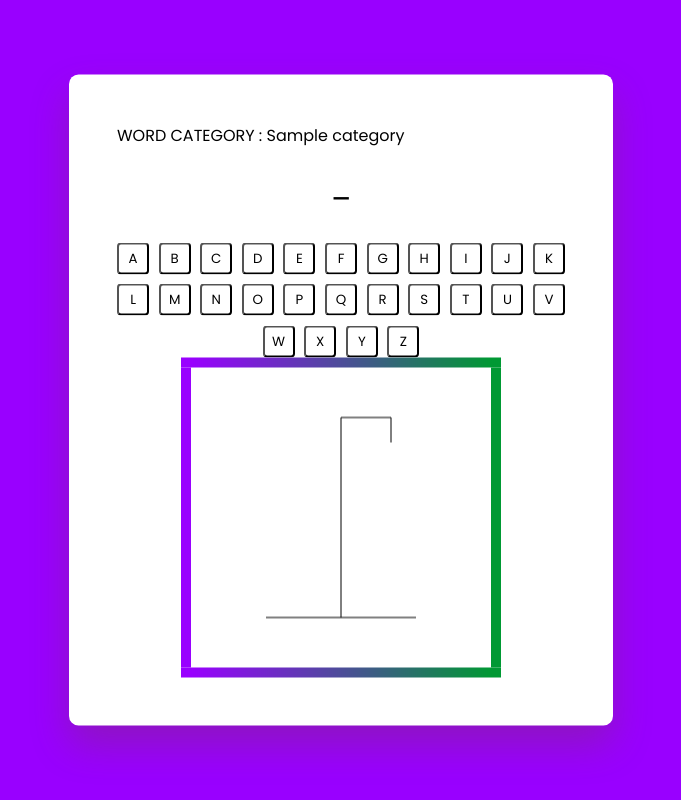
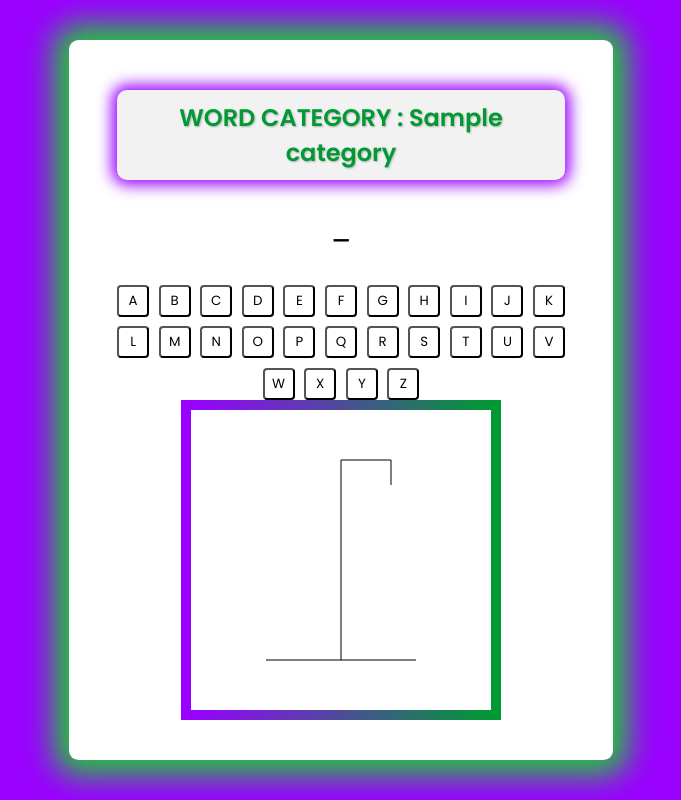
Before and after one commit to Manishv005/AgileWebDevProject35, a Flask app: template app/templates/display_word.html in a window 1280 px wide. Shown: the whole page, without its empty margins (299-980 px from the left). Run offline with Flask 3, Linux system fonts and the light colour scheme; tables that the repository leaves empty hold one stand-in row (values such as "Sample post"); the template is opened without the code that fills it: values that come from a table or form of the project are taken from there, most other values are stand-ins (such as "Sample title", 1, 10 or a date in 2020).

Commit message:
Update styles_hangman.css
Added some styling for better USER EXPERIENCE.

```diff
--- a/app/static/css/styles_hangman.css
+++ b/app/static/css/styles_hangman.css
@@ -14,18 +14,38 @@ body {
 }
 
 .container {
+  display: flex;  /* Enables flexbox */
+  flex-direction: column;  /* Stacks children vertically */
+  align-items: center;  /* Centers children horizontally in the container */
+  justify-content: center;  /* Centers children vertically in the container */
   font-size: 16px;
   background-color: #ffffff;
   width: 90vw;
   max-width: 34em;
+  height: 90vh;  /* Adjust height as needed */
   position: absolute;
   transform: translate(-50%, -50%);
   top: 50%;
   left: 50%;
   padding: 3em;
   border-radius: 0.6em;
-  box-shadow: 0 1.2em 2.4em rgba(111, 85, 0, 0.25);
+  box-shadow: 0 0 30px 15px rgba(0, 255, 0, 0.8); /* Brighter and more visible green glow */
 }
+
+#category-container {
+  text-align: center;
+  background-color: #f2f2f2;
+  color: #009933;
+  font-size: 24px;
+  font-weight: bold;
+  padding: 10px 20px;
+  margin: 10px 0;  /* Adjust margin as necessary */
+  border-radius: 10px;
+  box-shadow: 0 0 15px 5px #9900ff;  /* Violet glowing border */
+  text-shadow: 1px 1px 2px rgba(0,0,0,0.25);
+  display: inline-block;
+}
+
 #options-container {
   text-align: center;
 }
```
